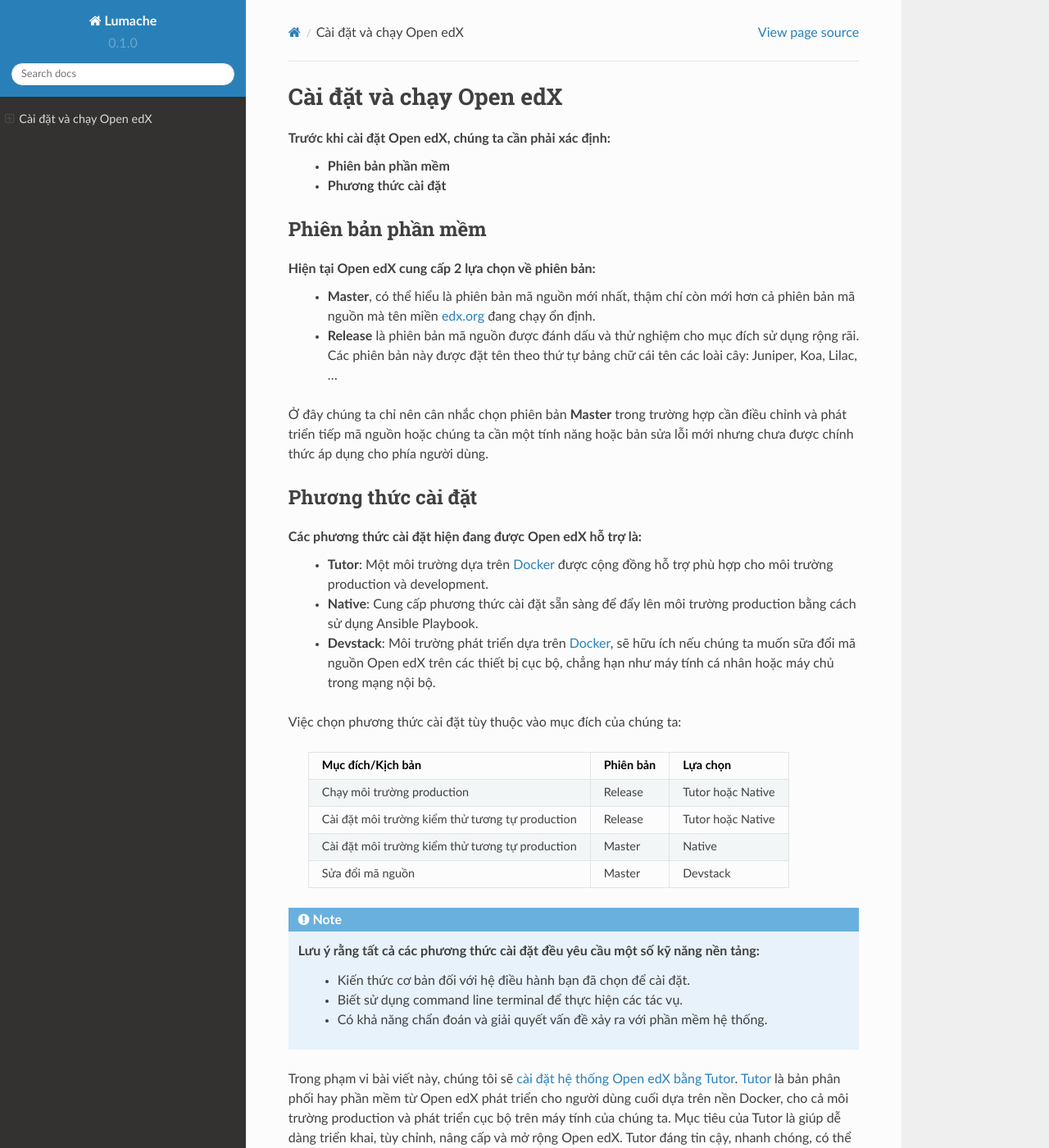
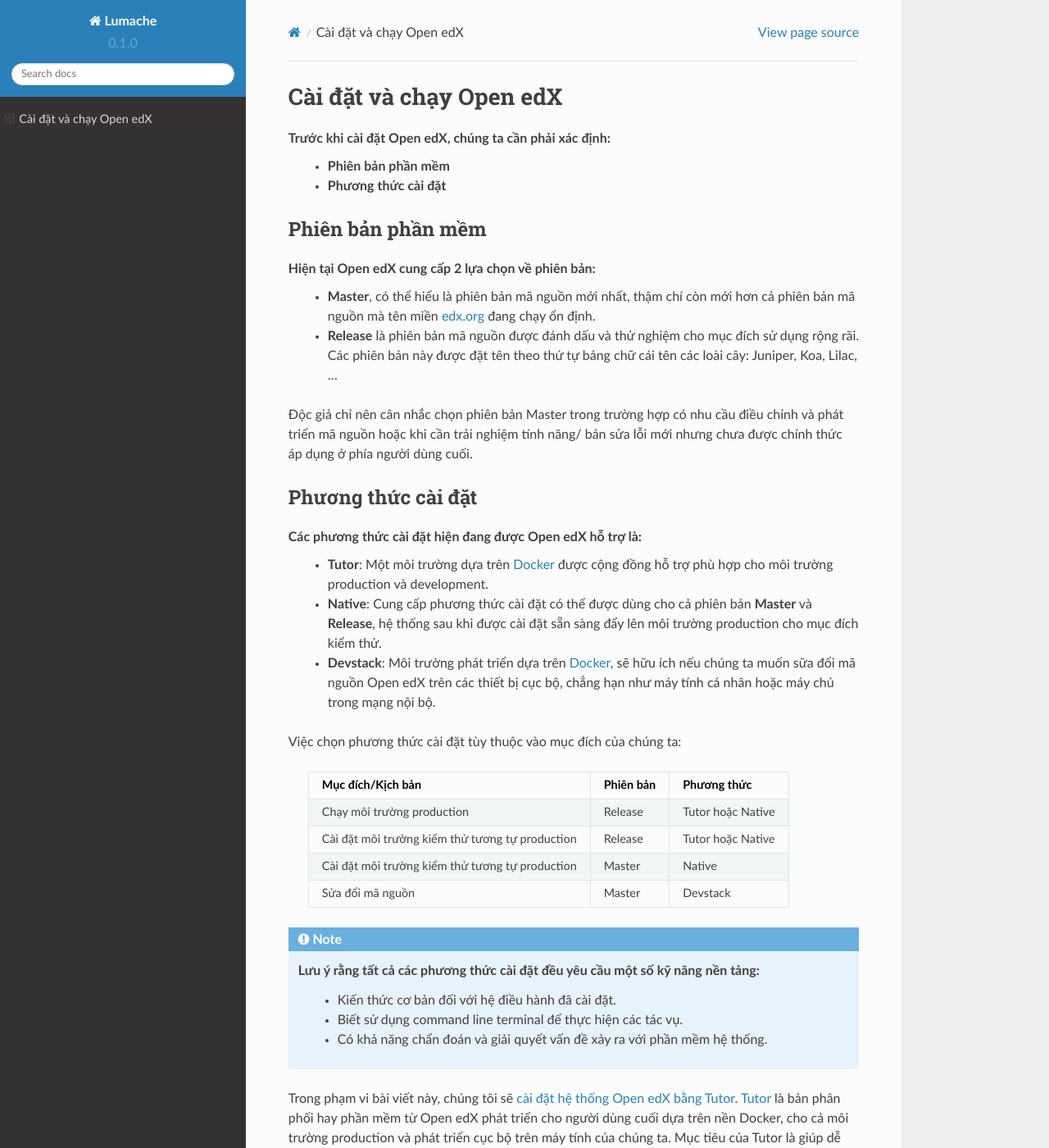
Before and after one commit to dlowji/rtd-openedx, a Sphinx documentation site: the page built from docs/source/configuration.rst, in a window 1280 px wide and 1400 px high. Shown: the whole window at 82% size. Built offline with Sphinx 7.4.7 and the Read the Docs theme 2.0.0, drawn with Linux system fonts in a browser that asks for light colours.

Commit message:
Update configuration.rst

```diff
--- a/docs/source/configuration.rst
+++ b/docs/source/configuration.rst
@@ -13,18 +13,18 @@
  * **Release** là phiên bản mã nguồn được đánh dấu và thử nghiệm cho mục đích sử dụng rộng rãi. Các phiên bản này được đặt tên theo thứ tự bảng chữ cái tên các loài cây: Juniper, Koa, Lilac, ...
 
 .. note::
-Ở đây chúng ta chỉ nên cân nhắc chọn phiên bản **Master** trong trường hợp cần điều chỉnh và phát triển tiếp mã nguồn hoặc chúng ta cần một tính năng hoặc bản sửa lỗi mới nhưng chưa được chính thức áp dụng cho phía người dùng.
+Độc giả chỉ nên cân nhắc chọn phiên bản Master trong trường hợp có nhu cầu điều chỉnh và phát triển mã nguồn hoặc khi cần trải nghiệm tính năng/ bản sửa lỗi mới nhưng chưa được chính thức áp dụng ở phía người dùng cuối.
 
 Phương thức cài đặt
 -------------------
 Các phương thức cài đặt hiện đang được Open edX hỗ trợ là:
  * **Tutor**: Một môi trường dựa trên `Docker <https://www.docker.com/>`_ được cộng đồng hỗ trợ phù hợp cho môi trường production và development.
- * **Native**: Cung cấp phương thức cài đặt sẵn sàng để đẩy lên môi trường production bằng cách sử dụng Ansible Playbook.
+ * **Native**: Cung cấp phương thức cài đặt có thể được dùng cho cả phiên bản **Master** và **Release**, hệ thống sau khi được cài đặt sẵn sàng đẩy lên môi trường production cho mục đích kiểm thử.
  * **Devstack**: Môi trường phát triển dựa trên `Docker <https://www.docker.com/>`_, sẽ hữu ích nếu chúng ta muốn sữa đổi mã nguồn Open edX trên các thiết bị cục bộ, chẳng hạn như máy tính cá nhân hoặc máy chủ trong mạng nội bộ.
 Việc chọn phương thức cài đặt tùy thuộc vào mục đích của chúng ta:
 
    =============================================== ========= ==================
-   Mục đích/Kịch bản                               Phiên bản Lựa chọn
+   Mục đích/Kịch bản                               Phiên bản Phương thức
    =============================================== ========= ==================
    Chạy môi trường production                      Release   Tutor hoặc Native
    Cài đặt môi trường kiểm thử tương tự production Release   Tutor hoặc Native
@@ -33,7 +33,7 @@
    =============================================== ========= ==================
 .. note::
    **Lưu ý rằng tất cả các phương thức cài đặt đều yêu cầu một số kỹ năng nền tảng:**
-    * Kiến thức cơ bản đối với hệ điều hành bạn đã chọn để cài đặt.
+    * Kiến thức cơ bản đối với hệ điều hành đã cài đặt.
     * Biết sử dụng command line terminal để thực hiện các tác vụ.
     * Có khả năng chẩn đoán và giải quyết vấn đề xảy ra với phần mềm hệ thống.
 
```
